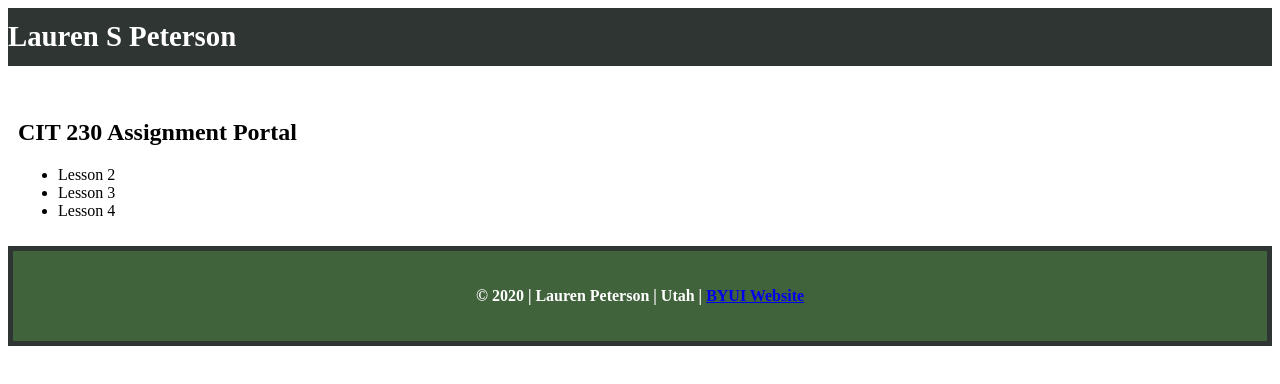
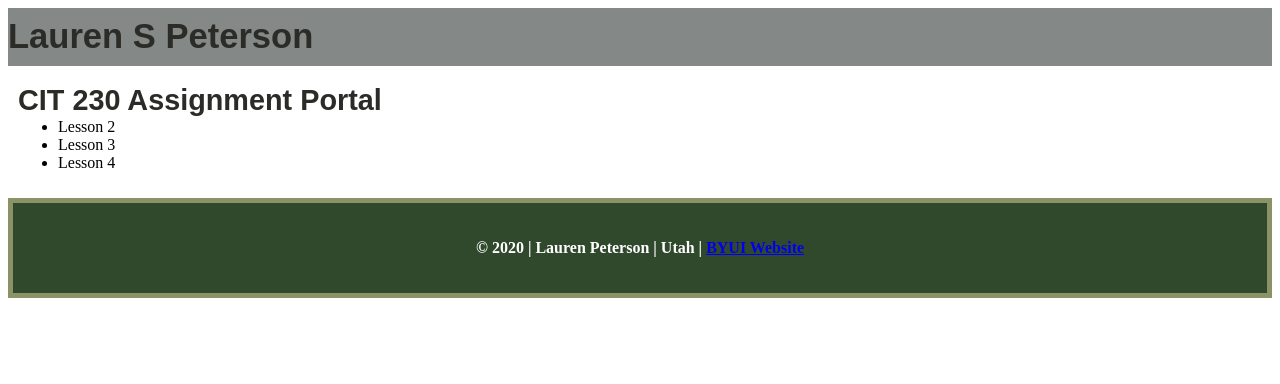
Before and after one commit to laurenspeterson/laurenspeterson.github.io, a plain HTML site: page index.html in a window 1280 px wide. Drawn offline with Linux system fonts and the light colour scheme.

Commit message:
new edit

```diff
--- a/styles.css
+++ b/styles.css
@@ -1,13 +1,17 @@
 #top{
-  background-color:#2e3532;
-  color:white;
+  background-color:#848886;
   line-height:3em;
   font-weight:bold;
   font-size:1.2em;
   text-align:left;
   padding-right:30px;
 }
-
+h1,h2{
+  color:#2b2b27;
+  font-family:"Pacifico","cursive",sans-serif;
+  font-size:1.8em;
+  margin-bottom:-15px;
+}
 #main{
   text-align:left;
   width:48%;
@@ -25,8 +29,8 @@
   text-align:center;
   color:white;
   font-weight:bold;
-  background-color:#41633c;
+  background-color:#30492d;
   padding:20px;
   vertical-align:middle;
-  border:solid thick #2e3532;
+  border:solid thick #8c9267;
 }
```
